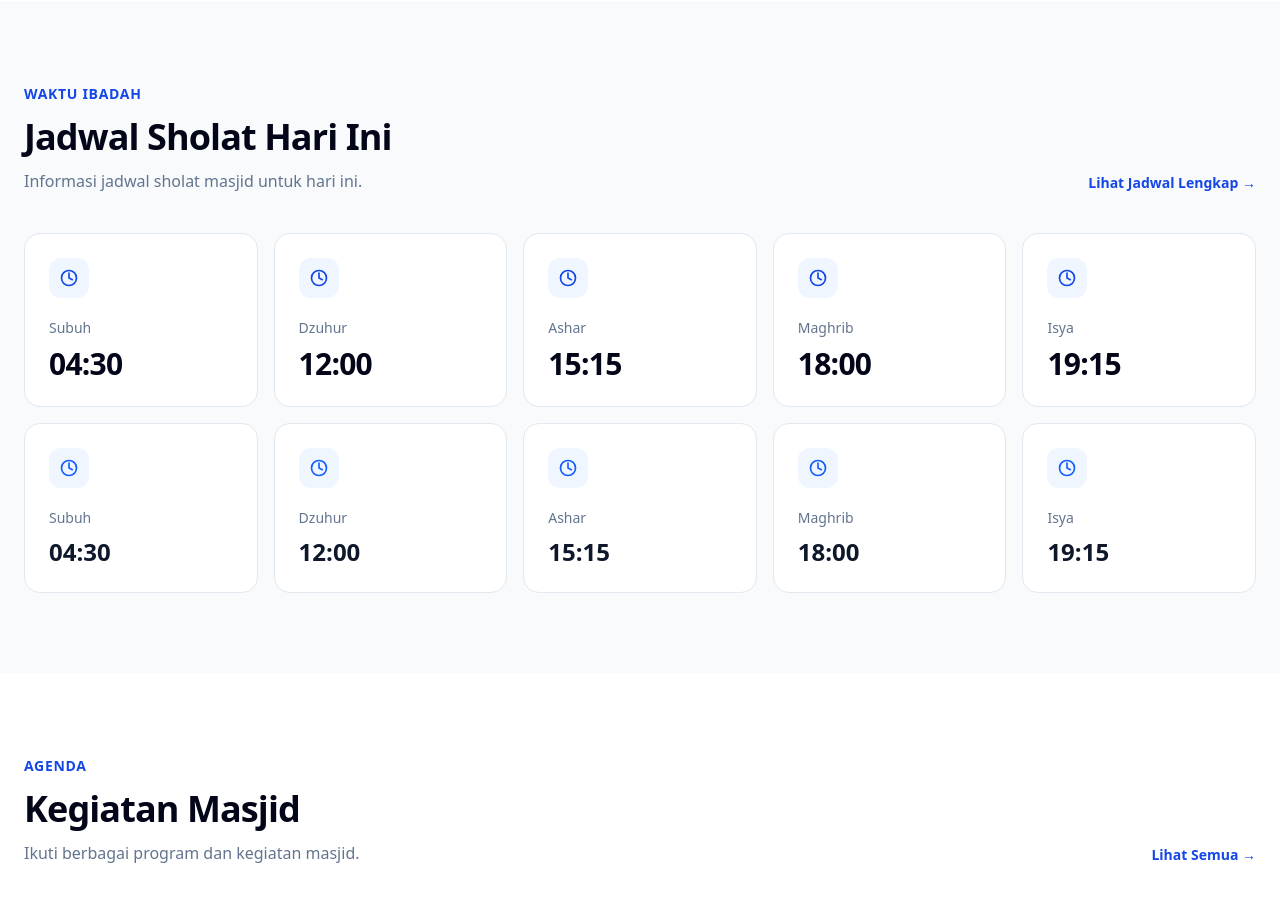
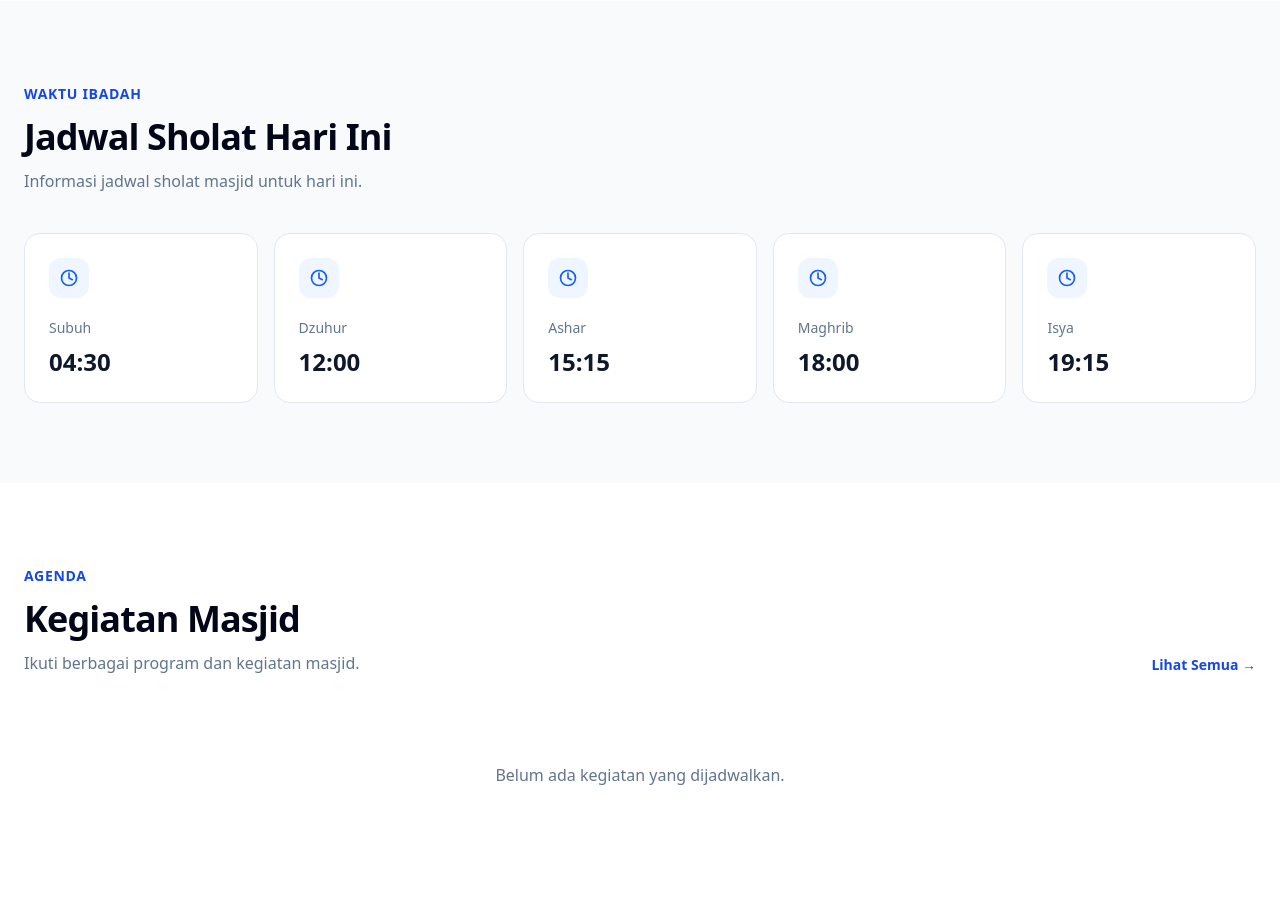
Before and after one commit to SuryoNu123/Manajemen_Masjid_Terpadu, a Laravel app: page / in a window 1280 px wide. Shown: the part 1409-2323 px from the top of the page. Run offline with Laravel 12, Linux system fonts and the light colour scheme; data comes from the database, SQL or seed files in the repository; data that the repository does not hold is empty; style sheets or scripts are compiled from the project's sources.

Commit message:
Initial commit: Sistem Manajemen Masjid Terpadu

```diff
--- a/app/Http/Controllers/Public/PublicHomeController.php
+++ b/app/Http/Controllers/Public/PublicHomeController.php
@@ -35,7 +35,10 @@ class PublicHomeController extends Controller
                     ELSE 6
                 END
             ")
-            ->get();
+            ->orderByDesc('updated_at')
+            ->get()
+            ->unique('prayer_name')
+            ->values();
 
         $prayerNames = [
             'subuh' => 'Subuh',
--- a/resources/views/public/home/index.blade.php
+++ b/resources/views/public/home/index.blade.php
@@ -455,14 +455,6 @@
 
             </div>
 
-
-            <a
-                href="#prayer-schedule-cards"
-                class="text-sm font-semibold text-blue-700"
-            >
-                Lihat Jadwal Lengkap →
-            </a>
-
         </div>
 
 
@@ -470,7 +462,7 @@
 
             @foreach($schedules as $schedule)
 
-                <div class="bg-white border border-slate-200 rounded-2xl p-6 hover:shadow-lg transition">
+                <div data-prayer-card="{{ $schedule->prayer_name }}" class="bg-white border border-slate-200 rounded-2xl p-6 hover:shadow-lg transition">
 
                     <div class="w-10 h-10 rounded-xl bg-blue-50 flex items-center justify-center mb-5">
 
```
